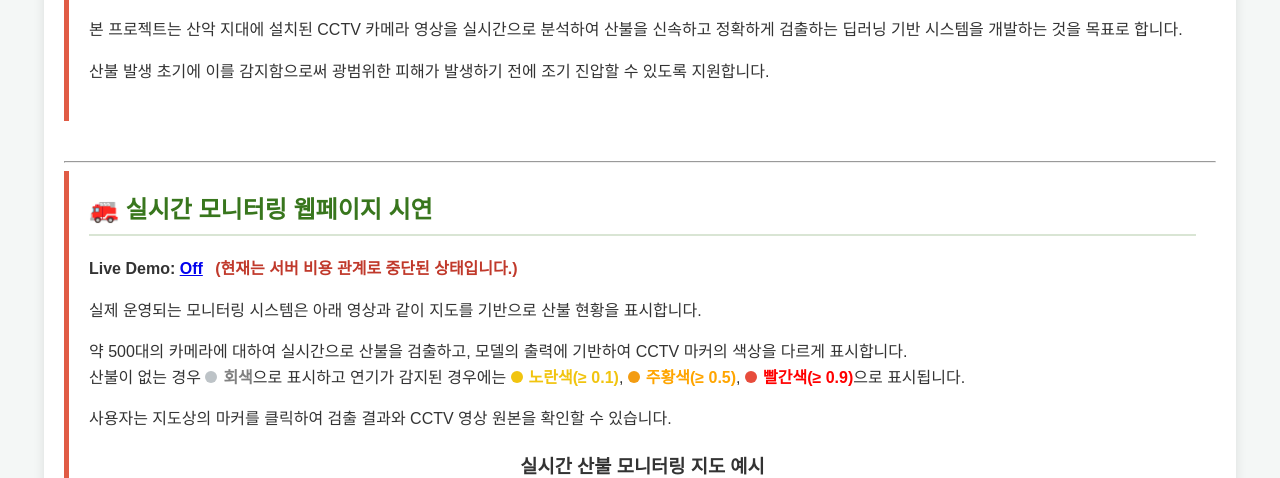
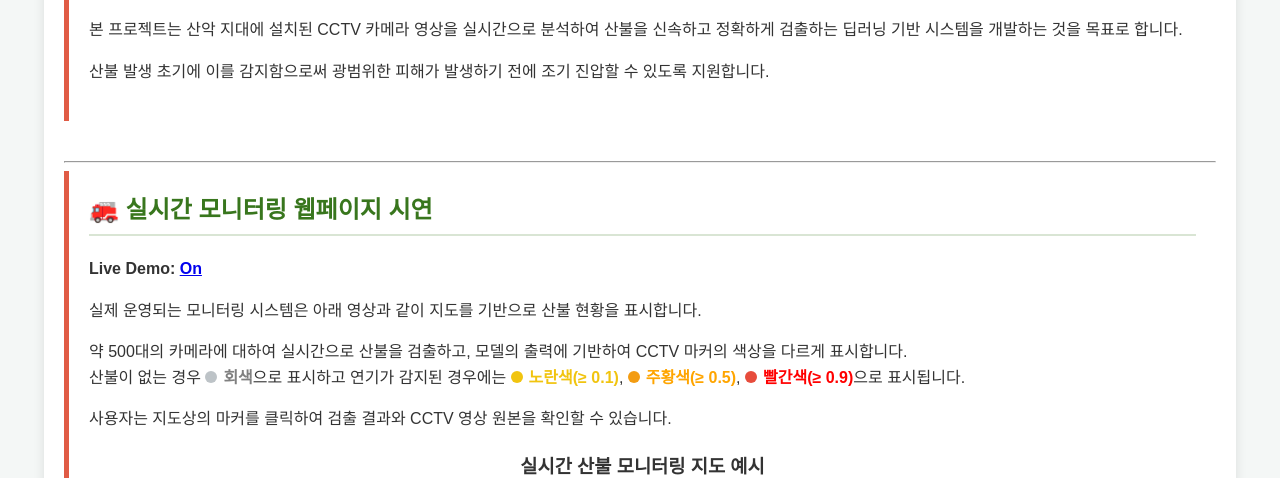
Before and after one commit to tyui592/tyui592.github.io, a Jekyll site: the page projects/wildfire.html, which Jekyll copies as it is, in a window 1280 px wide and 900 px high, scrolled down 335 px, cut to the strip 0-478 px from the top of the window. Built offline with Jekyll 4.4.1, drawn with Linux system fonts in a browser that asks for light colours.

Commit message:
update - wildfire project

```diff
--- a/projects/wildfire.html
+++ b/projects/wildfire.html
@@ -171,10 +171,10 @@
             <h2>🚒 실시간 모니터링 웹페이지 시연</h2>
             <p>
                 <strong>Live Demo:</strong>
-                <a href="https://wildfire-map-zmw2uzqbjq-uc.a.run.app/" target="_blank" rel="noopener"><strong>Off</strong></a>
-                <span style="color: #c0392b; font-weight: 600; margin-left: 8px;">
+                <a href="https://literate-midge-yearly.ngrok-free.app/" target="_blank" rel="noopener"><strong>On</strong></a>
+                <!-- <span style="color: #c0392b; font-weight: 600; margin-left: 8px;">
                     (현재는 서버 비용 관계로 중단된 상태입니다.)
-                </span>
+                </span> -->
             </p>
             <p>실제 운영되는 모니터링 시스템은 아래 영상과 같이 지도를 기반으로 산불 현황을 표시합니다.</p>
             <p>약 500대의 카메라에 대하여 실시간으로 산불을 검출하고, 모델의 출력에 기반하여 CCTV 마커의 색상을 다르게 표시합니다.<br>산불이 없는 경우 <span class="dot very-low"></span><span style="color: gray; font-weight:bold;">회색</span>으로 표시하고 연기가 감지된 경우에는 <span class="dot low"></span><span style="color: #f1c40f; font-weight:bold;">노란색(&ge; 0.1)</span>, <span class="dot mid"></span><span style="color: orange; font-weight:bold;">주황색(&ge; 0.5)</span>, <span class="dot high"></span><span style="color: red; font-weight:bold;">빨간색(&ge; 0.9)</span>으로 표시됩니다.</p>
--- a/resume.html
+++ b/resume.html
@@ -64,7 +64,7 @@
                 <li><em>Human-in-the-Loop</em> 기반 성능 개선 파이프라인 구축</li>
                 <li>ONNX & TensorRT 기반 모델 최적화 (3ms@RTX4090·512px)</li>
                 <li>구글 클라우드(GCP) 기반 실시간 산불 검출 시스템 설계 및 개발</li>
-                <!-- <div class="small">링크: <a href="https://wildfire-map-zmw2uzqbjq-uc.a.run.app/" target="_blank">Wildfire Dashboard</a><span class="access-date">(accessed 2025-10-16)</span></div> -->
+                <div class="small">링크: <a href="https://tyui592.github.io/projects/wildfire" target="_blank">Project Page</a><span class="access-date">(accessed 2025-12-11)</span></div>
               </ul>
             </div>
             <!-- 프로젝트 단위로 구분 -->
```
